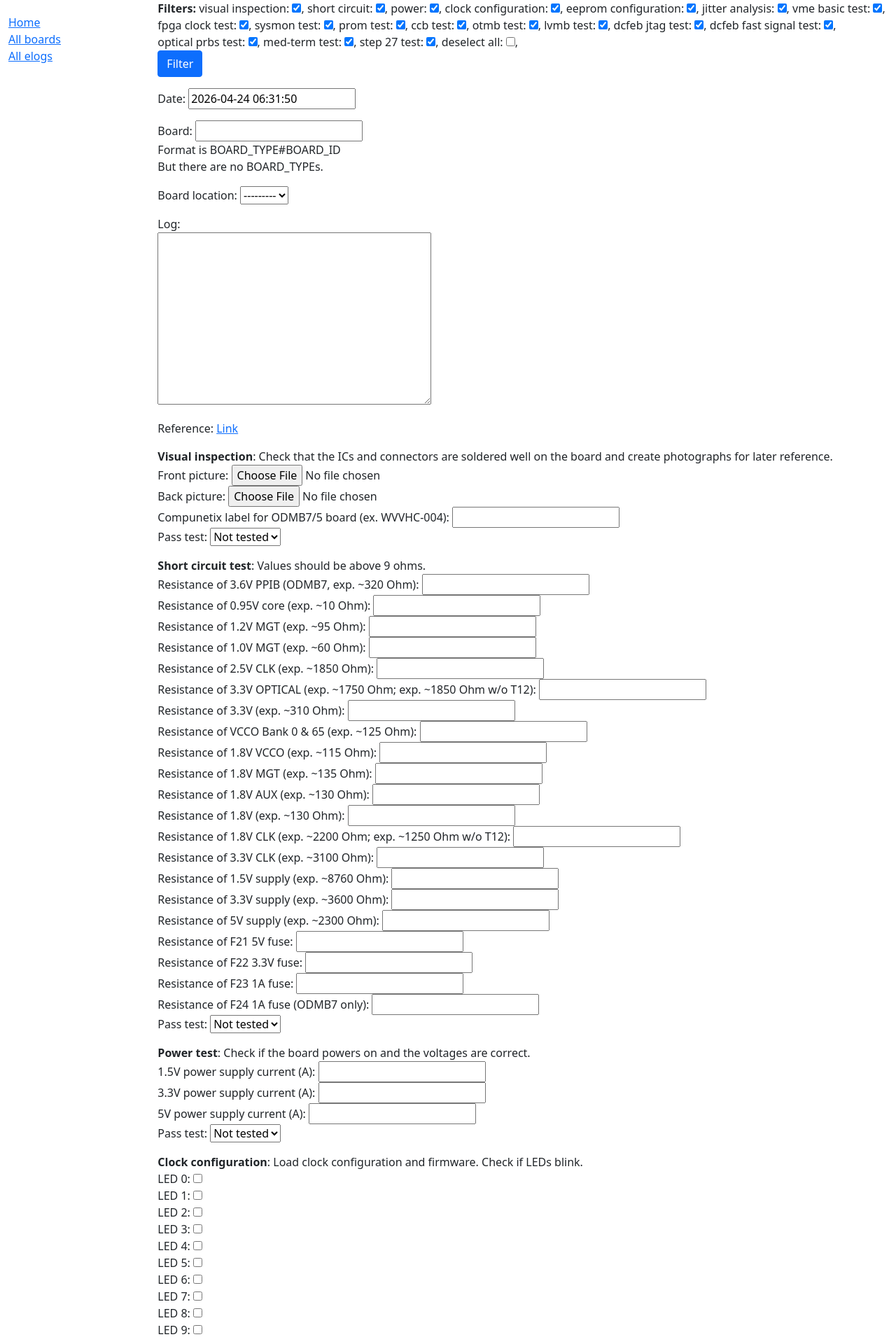
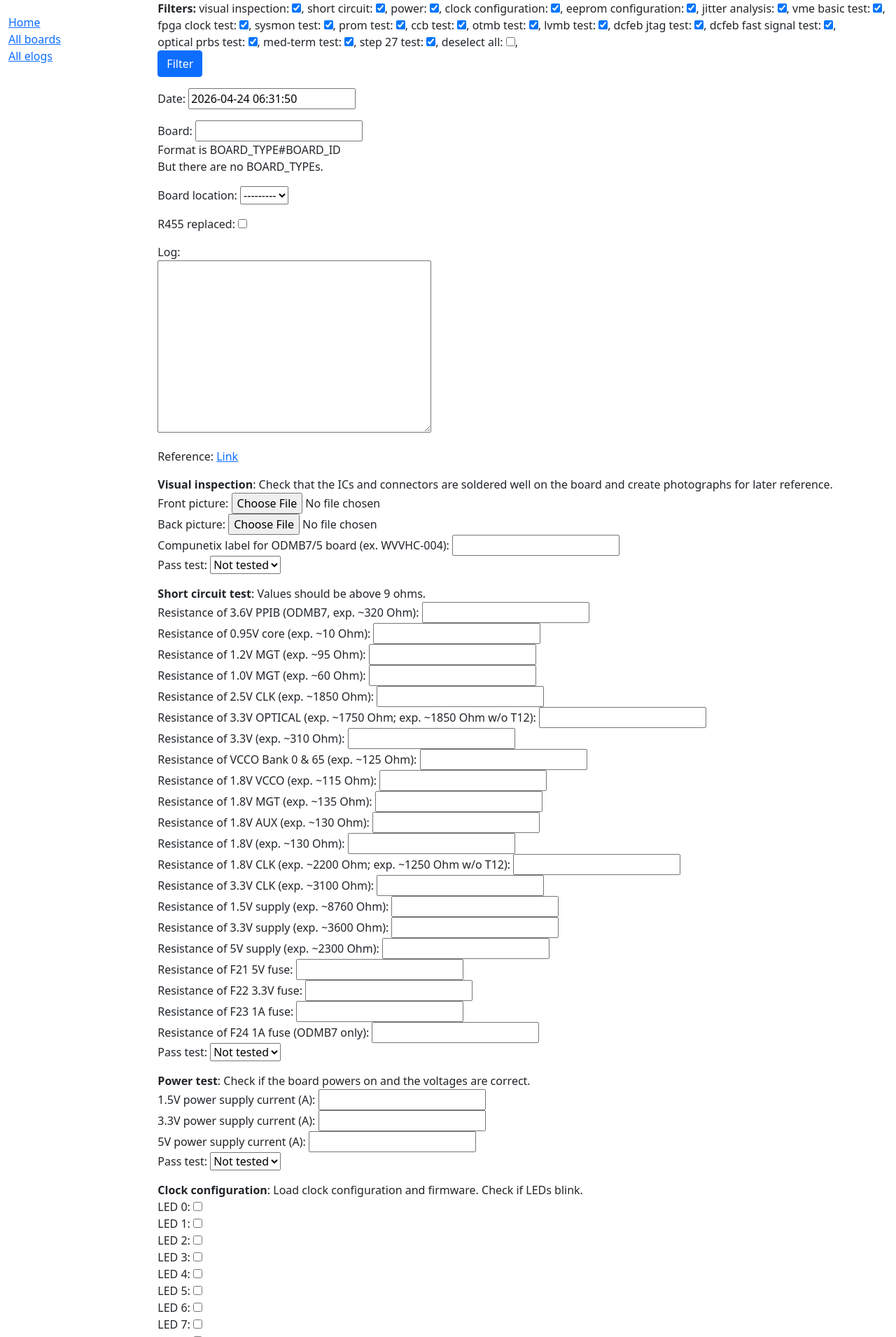
Before and after one commit to odmb/odmb_elog, a Django app: page /elog/boardtest/create/ in a window 1280 px wide. Shown: the top 1910 px of the page at 70% size. Run offline with Django 4.2, Linux system fonts and the light colour scheme; data that the repository does not hold is empty.

Commit message:
Add new Board fields: batch_id, date_code, serial_number, and r455_replaced

```diff
--- a/elog/admin.py
+++ b/elog/admin.py
@@ -23,8 +23,8 @@ class TestsInline(admin.TabularInline):
 
 @admin.register(Board)
 class BoardAdmin(admin.ModelAdmin):
-  list_display = ('board_type', 'board_id', 'location', 'terragreen')
-  list_filter = ('board_type', 'status', 'location', 'terragreen')
+  list_display = ('board_type', 'board_id', 'location', 'terragreen', 'r455_replaced')
+  list_filter = ('board_type', 'location', 'terragreen', 'r455_replaced')
   inlines = [LogInline]
 
 @admin.register(Log)
--- a/elog/filters.py
+++ b/elog/filters.py
@@ -17,7 +17,7 @@ class BoardFilter(django_filters.FilterSet):
 
   class Meta:
     model = Board
-    fields = ['board_id', 'board_type', 'location', 'terragreen']
+    fields = ['board_id', 'board_type', 'location', 'terragreen', 'r455_replaced']
   def _summary_field_names(self):
     names = []
     for db_field in Tests._meta.get_fields():
--- a/elog/forms.py
+++ b/elog/forms.py
@@ -48,14 +48,14 @@ class LogForm(forms.ModelForm):
   board = BoardChoiceField()
   class Meta:
     model = Log
-    fields = ['board', 'date', 'location', 'file', 'text', 'status']
+    fields = ['board', 'date', 'location', 'r455_replaced', 'file', 'text', 'status']
 
 from crispy_forms.helper import FormHelper
 from crispy_forms.layout import Layout, Submit
 class BoardFilterFormHelper(FormHelper):
   form_method = 'GET'
   layout = Layout(
-      'board_id', 'board_type', 'location', 'terragreen', 'test_ucsb_query', 'test_ucsb_or_query', 'test_b904_query', 'test_b904_or_query',
+      'board_id', 'board_type', 'location', 'terragreen', 'test_ucsb_query', 'test_ucsb_or_query', 'test_b904_query', 'test_b904_or_query', 'r455_replaced',
       Submit('submit', 'Apply Filter'),
   )
 
@@ -64,7 +64,7 @@ class LogFilterFormHelper(FormHelper):
   help_text_inline = True
   board_query = forms.CharField()
   layout = Layout(
-      'board_query', 'location', 'status', 'date', 'query', 'test_query', 'test_or_query',
+      'board_query', 'location', 'status', 'r455_replaced', 'date', 'query', 'test_query', 'test_or_query',
       Submit('submit', 'Apply Filter'),
   )
 
@@ -92,7 +92,7 @@ class BoardTestForm(forms.ModelForm):
   board = BoardChoiceField()
   class Meta:
     model = Log
-    fields = ['board', 'date', 'location', 'text']
+    fields = ['board', 'date', 'location', 'r455_replaced', 'text']
 
 class VisualInspectionsForm(forms.Form):
   template_name = "board_tests/visualinspectionform.html"
--- a/elog/models.py
+++ b/elog/models.py
@@ -43,6 +43,11 @@ class Board(models.Model):
   location = models.ForeignKey('Location', on_delete=models.SET_NULL, null=True)
   location_log_id = models.IntegerField(null=True, blank=True)
   terragreen = models.ForeignKey('TerraGreen', on_delete=models.SET_NULL, null=True, blank=True)
+  batch_id = models.CharField(max_length=200, null=True, blank=True, help_text="Enter 5-character batch id (format: AAA00)")
+  date_code = models.IntegerField(null=True, blank=True, help_text="Enter 4-digit date code")
+  serial_number = models.IntegerField(null=True, blank=True, help_text="Enter the serial number labeled SN")
+  r455_replaced = models.BooleanField(default=False)
+  r455_replaced_log_id = models.IntegerField(null=True, blank=True)
   status = models.ForeignKey('BoardStatus', on_delete=models.SET_NULL, null=True, blank=True)
   tests = models.OneToOneField('Tests', on_delete=models.SET_NULL, null=True, blank=True)
 
@@ -78,6 +83,7 @@ class Log(models.Model):
   board = models.ForeignKey('Board', on_delete=models.CASCADE)
   date = models.DateTimeField(default=get_now, help_text="Format is YYYY-MM-DD HH:MM")
   location = models.ForeignKey('Location', on_delete=models.SET_NULL, null=True, blank=True, verbose_name="board location")
+  r455_replaced = models.BooleanField(default=False)
   file = models.FileField(null=True, blank=True)
   text = models.TextField(null=True, blank=True, verbose_name="log")
   status = models.ForeignKey('BoardStatus', on_delete=models.SET_NULL, null=True, blank=True)
--- a/elog/tables.py
+++ b/elog/tables.py
@@ -42,7 +42,7 @@ class BoardTable(tables.Table):
   class Meta:
     model = Board
     template_name = "django_tables2/bootstrap.html"
-    fields = ("board_type", "board_id", "location", "terragreen", "tests_ucsb", "tests_b904")
+    fields = ("board_type", "board_id", "location", "terragreen", "r455_replaced", "tests_ucsb", "tests_b904")
 
 
 from django.urls import reverse
--- a/elog/templates/board_tests/boardtest.html
+++ b/elog/templates/board_tests/boardtest.html
@@ -53,6 +53,11 @@ function htmlDecode(input) {
       <p></p>
     </div>
     <div>
+      {{ form.r455_replaced.label_tag }} {{ form.r455_replaced }}
+      {{ form.r455_replaced.errors }}
+      <p></p>
+    </div>
+    <div>
       {{ form.text.label_tag }} <br>
       {{ form.text }}
       {{ form.text.errors }}
--- a/elog/templates/elog/board_detail.html
+++ b/elog/templates/elog/board_detail.html
@@ -5,6 +5,9 @@
 
   <p><strong>Location: </strong>{{ board.location }}</p>
   <p><strong>TerraGreen: </strong>{{ board.terragreen }}</p>
+  <p><strong>Compunetics ID: </strong>{{ board.batch_id }}-{{ board.date_code }}-{{ board.serial_number }}</p>
+  <p><small>Format: batch ID - date code - serial number</small></p>
+  <p><strong>R455 replaced: </strong>{{ board.r455_replaced }}</p>
   <p><strong>Status: </strong>{{ board.status }}</p>
   <p><strong>Tests: </strong>{{ log.tests.r_summary }}</p>
   {% for testform in testforms %}
--- a/elog/templates/elog/board_form.html
+++ b/elog/templates/elog/board_form.html
@@ -4,6 +4,9 @@
 {% block content %}
   <form action="" method="post">
     {% csrf_token %}
+    <p class="text-muted">
+      The batch ID, date code, and serial number are located on the lower-left front of the board, usually next to the T12/R12 and B04 ports.
+    </p>
     <table>
     {{ form|crispy }}
     </table>
--- a/elog/templates/elog/log_detail.html
+++ b/elog/templates/elog/log_detail.html
@@ -6,6 +6,7 @@
   <p><strong>Board: </strong><a href="{{ log.board.get_absolute_url }}">{{ log.board }}</a></p>
   <p><strong>Date: </strong>{{ log.date }}</p>
   <p><strong>Board Location: </strong>{{ log.location }}</p>
+  <p><strong>R455 Replaced?: </strong>{{ log.r455_replaced }}</p>
   <p><strong>File: </strong>{{ log.file }}</p>
   <p><strong>Log: </strong>{{ log.text }}</p>
   <p><strong>Status: </strong>{{ log.status }}</p>
--- a/elog/views.py
+++ b/elog/views.py
@@ -137,6 +137,7 @@ class LogCreate(CreateView):
   def form_valid(self, form):
     self.object = form.save()
     self.object.board.location = self.object.location
+    self.object.board.r455_replaced = self.object.r455_replaced
     self.object.board.save()
     return HttpResponseRedirect(self.get_success_url())
 
@@ -147,7 +148,7 @@ class LogDelete(DeleteView):
 
 class BoardCreate(CreateView):
   model = Board
-  fields = ['board_id', 'board_type', 'location', 'terragreen']
+  fields = ['board_id', 'board_type', 'location', 'terragreen', 'batch_id', 'date_code', 'serial_number', 'r455_replaced']
   def form_valid(self, form):
     self.object = form.save()
     return HttpResponseRedirect(self.get_success_url())
@@ -227,6 +228,7 @@ def get_boardtest(request, *args, **kwargs):
       board_obj = form.cleaned_data['board']
       date_obj = form.cleaned_data['date']
       location_obj = form.cleaned_data['location']
+      r455_replaced_obj = form.cleaned_data['r455_replaced']
       text_obj = form.cleaned_data['text']
       # Fill form data
       form_data = {}
@@ -243,11 +245,13 @@ def get_boardtest(request, *args, **kwargs):
       #print('test_form: ',form_data)
       tests_obj = Tests(**form_data)
       tests_obj.save()
-      log_obj = Log(board=board_obj, date=date_obj, location=location_obj, tests=tests_obj, text=text_obj)
+      log_obj = Log(board=board_obj, date=date_obj, location=location_obj, r455_replaced=r455_replaced_obj, tests=tests_obj, text=text_obj)
       log_obj.save()
       # Update objects in db
       board_obj.location_log_id = log_obj.id
       board_obj.location = location_obj
+      board_obj.r455_replaced_log_id = log_obj.id
+      board_obj.r455_replaced = r455_replaced_obj
       board_obj.save()
       #print(board_obj.pk)
       #print('pre',tests_obj.r_summary_log_id)
@@ -357,6 +361,7 @@ def update_boardtest(request, *args, **kwargs):
         board_obj = form.cleaned_data['board']
         date_obj = form.cleaned_data['date']
         location_obj = form.cleaned_data['location']
+        r455_replaced_obj = form.cleaned_data['r455_replaced']
         text_obj = form.cleaned_data['text']
         # Fill form data
         form_data = {}
@@ -386,6 +391,7 @@ def update_boardtest(request, *args, **kwargs):
         log_obj.board = board_obj
         log_obj.date = date_obj
         log_obj.location = location_obj
+        log_obj.r455_replaced = r455_replaced_obj
         log_obj.text = text_obj
         log_obj.save()
         #Log.objects.filter(pk=log_id).update(board=board_obj, date=date_obj, location=location_obj, text=text_obj)
@@ -398,6 +404,9 @@ def update_boardtest(request, *args, **kwargs):
         #print('location log id',board_obj.location_log_id, 'current log id', log_obj.id)
         if log_obj.id == board_obj.location_log_id:
             board_obj.location = location_obj
+            board_obj.save()
+        if log_obj.id == board_obj.r455_replaced_log_id:
+            board_obj.r455_replaced = r455_replaced_obj
             board_obj.save()
         # Update board status if test_log_id == log_obj.id
         modified_test_basenames = []
@@ -433,7 +442,7 @@ def update_boardtest(request, *args, **kwargs):
             break
       testforms_view.append(form)
       testforms_initial[testform_name] = True
-    boardtest_initial = {'board':log_obj.board, 'date':log_obj.date, 'location':log_obj.location, 'text':log_obj.text}
+    boardtest_initial = {'board':log_obj.board, 'date':log_obj.date, 'location':log_obj.location, 'r455_replaced':log_obj.r455_replaced, 'text':log_obj.text}
     # Fill form
     form = BoardTestForm(prefix='boardtest', initial=boardtest_initial)
     testfilter = TestFilterForm(prefix='testfilter', initial=testforms_initial)
```
